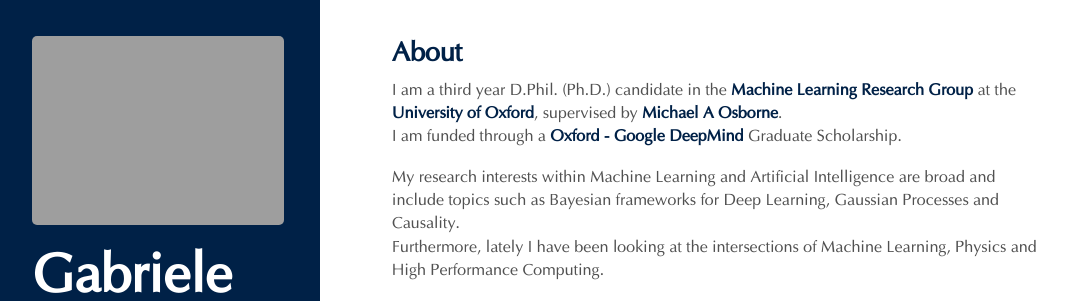
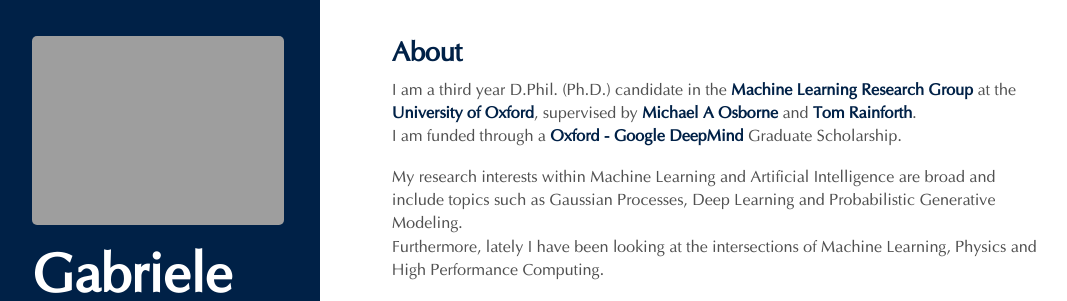
Before and after one commit to gabb7/robots_gabb, a Jekyll site: the page built from index.html, in a window 1280 px wide and 1326 px high. Shown: the top 301 px of the window, without its empty margins (4-1071 px from the left). Built offline with Jekyll 4.4.1, drawn with Linux system fonts in a browser that asks for light colours; Markdown is read by kramdown in place of the engine named in the settings; the list of posts is cut into pages by our own code.

Commit message:
minor changes

```diff
--- a/index.html
+++ b/index.html
@@ -13,11 +13,11 @@ layout: default
 
 <p>
     I am a third year D.Phil. (Ph.D.) candidate in the <a href="http://www.robots.ox.ac.uk/~parg/">Machine Learning Research Group</a>
-    at the <a href="http://www.ox.ac.uk/">University of Oxford</a>, supervised by <a href="http://www.robots.ox.ac.uk/~mosb/">Michael A Osborne</a>.<br />
+    at the <a href="http://www.ox.ac.uk/">University of Oxford</a>, supervised by <a href="http://www.robots.ox.ac.uk/~mosb/">Michael A Osborne</a> and <a href="http://www.robots.ox.ac.uk/~twgr/">Tom Rainforth</a>.<br />
     I am funded through a <b style="color:#002147";>Oxford -</b> <a href="https://deepmind.com/">Google DeepMind</a> Graduate Scholarship.
 </p>
 <p>
-    My research interests within Machine Learning and Artificial Intelligence are broad and include topics such as Bayesian frameworks for Deep Learning, Gaussian Processes and Causality.<br />
+    My research interests within Machine Learning and Artificial Intelligence are broad and include topics such as Gaussian Processes, Deep Learning and Probabilistic Generative Modeling.<br />
     Furthermore, lately I have been looking at the intersections of Machine Learning, Physics and High Performance Computing.
 </p>
 
```
